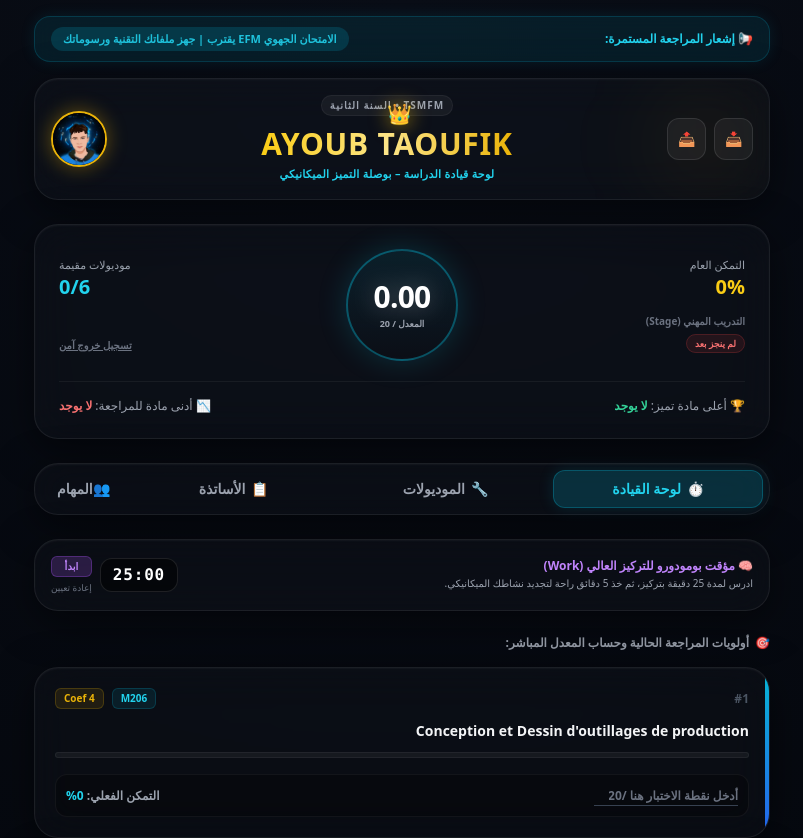
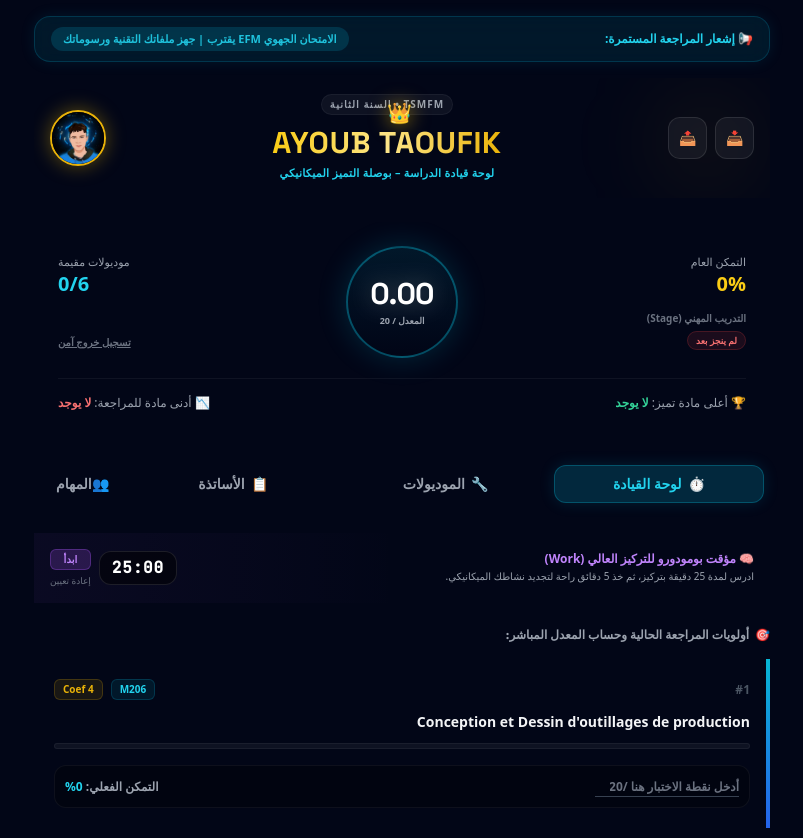
Before and after one commit to ayoubtaoufikofficial/DASHBOARD-AYOUB-TAOUFIK, a React (Vite) app: page / in a window 1280 px wide. Shown: the top 838 px of the page, without its empty margins (238-1041 px from the left). Built offline with nearby package versions, Linux system fonts and the light colour scheme.

Commit message:
Update index.css

```diff
--- a/index.css
+++ b/index.css
@@ -1,39 +1,37 @@
+@import url('https://fonts.googleapis.com/css2?family=Space+Grotesk:wght@500;600;700&family=Inter:wght@400;500;600&family=JetBrains+Mono:wght@400;500&display=swap');
+
 @tailwind base;
 @tailwind components;
 @tailwind utilities;
 
-/* إعدادات الخلفية الفاخرة المريحة للعين */
-body {
-  background: radial-gradient(circle at top, #090d16, #020408 100%) !important;
-  background-attachment: fixed;
-  color: white;
-  font-family: 'Tajawal', 'Cairo', sans-serif;
+html, body, #root {
+  height: 100%;
 }
 
-/* قاعدة الزجاج السائل الفخم */
-.liquid-glass {
-  background: rgba(255, 255, 255, 0.02);
-  backdrop-filter: blur(20px);
-  -webkit-backdrop-filter: blur(20px);
-  border: 1px solid rgba(255, 255, 255, 0.07);
-  border-radius: 24px;
-  box-shadow: 0 10px 40px 0 rgba(0, 0, 0, 0.5), inset 0 1px 2px rgba(255, 255, 255, 0.05);
-  transition: all 0.3s cubic-bezier(0.4, 0, 0.2, 1);
+body {
+  margin: 0;
+  font-family: 'Inter', system-ui, sans-serif;
+  background: #0a0714;
 }
 
-.liquid-glass:hover {
-  background: rgba(255, 255, 255, 0.04);
-  border: 1px solid rgba(6, 182, 212, 0.2);
+h1, h2, h3 {
+  font-family: 'Space Grotesk', system-ui, sans-serif;
 }
 
-/* شريط التمرير الفخم */
-::-webkit-scrollbar {
-  width: 6px;
+.font-mono {
+  font-family: 'JetBrains Mono', ui-monospace, monospace;
 }
-::-webkit-scrollbar-track {
-  background: transparent;
+
+/* شريط تمرير رفيع يتماشى مع الطابع الزجاجي */
+::-webkit-scrollbar { width: 8px; height: 8px; }
+::-webkit-scrollbar-track { background: transparent; }
+::-webkit-scrollbar-thumb {
+  background: rgba(255, 255, 255, 0.12);
+  border-radius: 999px;
 }
-::-webkit-scrollbar-thumb {
-  background: rgba(255, 255, 255, 0.1);
-  border-radius: 10px;
+::-webkit-scrollbar-thumb:hover { background: rgba(255, 255, 255, 0.2); }
+
+::selection {
+  background: rgba(192, 132, 252, 0.25);
+  color: #fff;
 }
```
